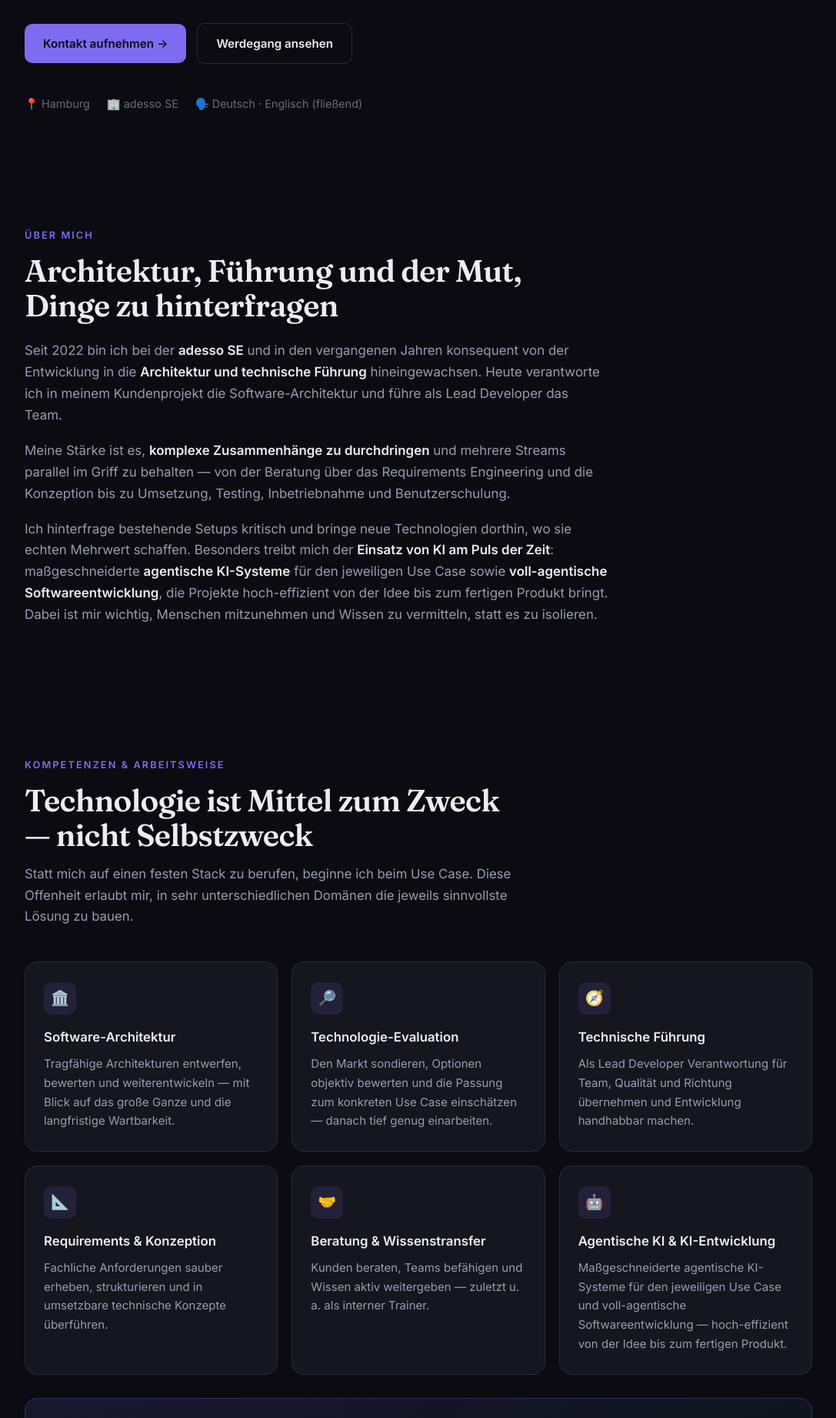
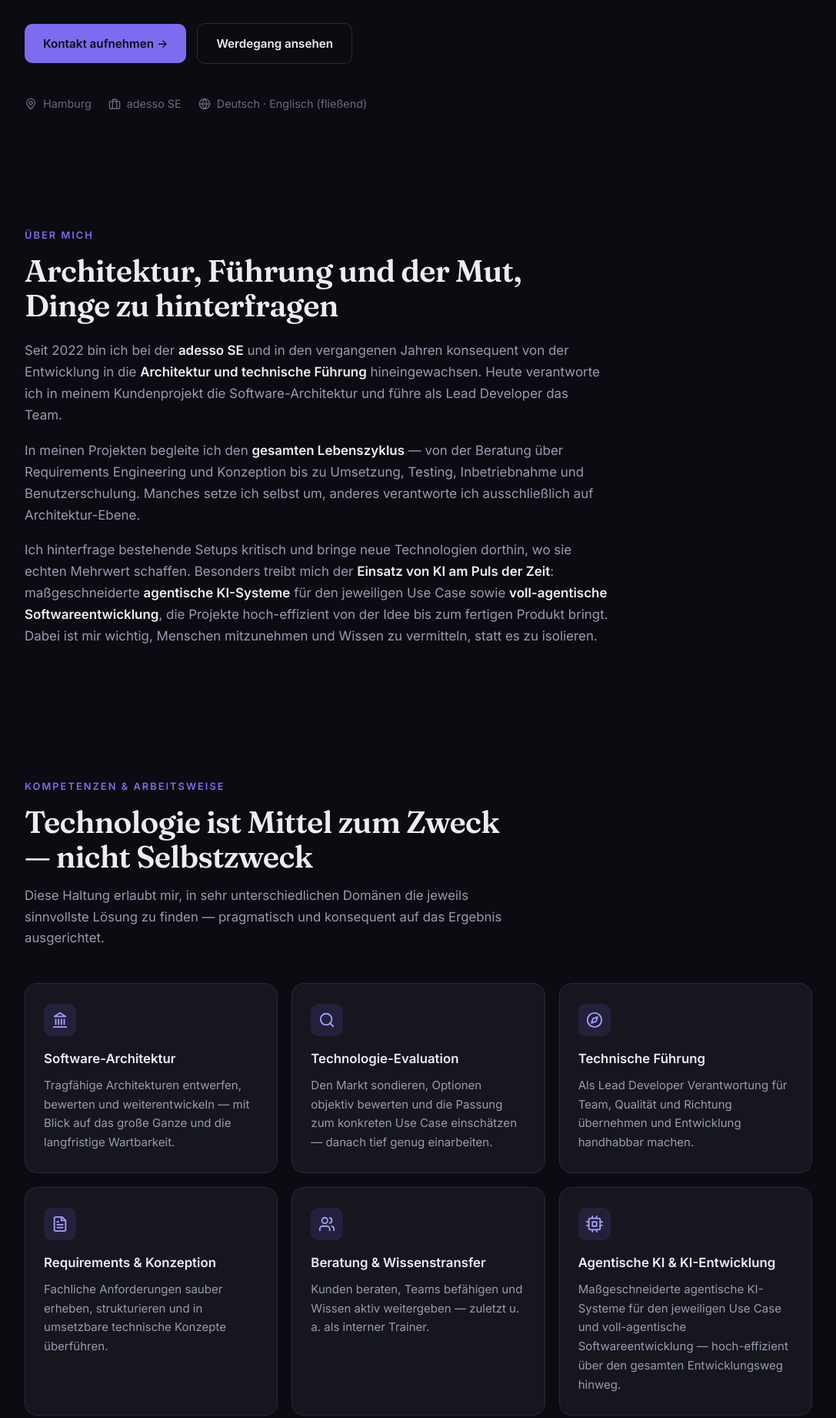
Before and after one commit to Jan1902/portfolio, a plain HTML site: page index.html in a window 1280 px wide. Shown: the part 700-2542 px from the top of the page at 77% size, without its empty margins (96-1183 px from the left). Drawn offline with Linux system fonts and the light colour scheme.

Commit message:
Polish copy, replace emoji with SVG icons, optimize photo, clean up code
- Reduce repetition between hero/about and across AI/use-case wording
- Spell out "Requirements Engineering", drop anglicisms (Streams, hands-on)
- Swap emoji icons for monochrome inline SVGs (cards, cert badges, meta)
- Compress profile photo 1265KB -> 34KB (600px)
- Remove dead .nav-toggle CSS and placeholder JS, align nav bg, drop unused var

Co-Authored-By: Claude Opus 4.8 <noreply@anthropic.com>

```diff
--- a/index.html
+++ b/index.html
@@ -11,7 +11,6 @@
 <style>
   :root {
     --bg: #0b0b11;
-    --bg-soft: #12121a;
     --surface: #16161f;
     --surface-2: #1d1d28;
     --border: #2a2a37;
@@ -72,7 +71,7 @@
     top: 0;
     z-index: 50;
     backdrop-filter: blur(12px);
-    background: rgba(13,13,15,0.72);
+    background: rgba(11,11,17,0.72);
     border-bottom: 1px solid transparent;
     transition: border-color .3s ease, background .3s ease;
   }
@@ -96,7 +95,6 @@
     transition: color .2s ease;
   }
   .nav-links a:hover { color: var(--text); }
-  .nav-toggle { display: none; background: none; border: 0; color: var(--text); cursor: pointer; font-size: 1.4rem; }
 
   /* ---------- Hero ---------- */
   .hero { padding: 80px 0 72px; }
@@ -199,6 +197,7 @@
     font-size: 0.9rem;
   }
   .meta-line span { display: inline-flex; align-items: center; gap: 8px; }
+  .meta-line svg { width: 16px; height: 16px; }
 
   /* ---------- Sections ---------- */
   section { padding: 76px 0; }
@@ -249,9 +248,15 @@
     width: 42px; height: 42px;
     border-radius: var(--radius-sm);
     background: var(--accent-dim);
+    color: var(--accent-soft);
     display: flex; align-items: center; justify-content: center;
     margin-bottom: 16px;
-    font-size: 1.2rem;
+  }
+  .card .ico svg { width: 22px; height: 22px; }
+  /* monochrome Linien-Icons (Karten, Badges, Meta-Zeile) */
+  .card .ico svg, .cert .badge svg, .meta-line svg {
+    fill: none; stroke: currentColor; stroke-width: 2;
+    stroke-linecap: round; stroke-linejoin: round;
   }
   .card h3 { font-size: 1.05rem; margin-bottom: 8px; font-weight: 600; }
   .card p { color: var(--text-muted); font-size: 0.94rem; }
@@ -385,9 +390,10 @@
     width: 40px; height: 40px;
     border-radius: 9px;
     background: var(--accent-dim);
+    color: var(--accent-soft);
     display: flex; align-items: center; justify-content: center;
-    font-size: 1.15rem;
   }
+  .cert .badge svg { width: 20px; height: 20px; }
   .cert h3 { font-size: 0.98rem; font-weight: 600; margin-bottom: 3px; }
   .cert .issuer { font-size: 0.86rem; color: var(--text-muted); }
   .cert .status { font-size: 0.74rem; color: var(--accent-soft); margin-top: 5px; display: inline-block; border: 1px solid rgba(125,108,240,0.35); border-radius: 6px; padding: 1px 8px; }
@@ -501,9 +507,9 @@
             <a href="#erfahrung" class="btn btn-ghost">Werdegang ansehen</a>
           </div>
           <div class="meta-line">
-            <span>📍 Hamburg</span>
-            <span>🏢 adesso SE</span>
-            <span>🗣️ Deutsch · Englisch (fließend)</span>
+            <span><svg viewBox="0 0 24 24" aria-hidden="true"><path d="M20 10c0 4.4-8 12-8 12s-8-7.6-8-12a8 8 0 0 1 16 0Z"/><circle cx="12" cy="10" r="3"/></svg> Hamburg</span>
+            <span><svg viewBox="0 0 24 24" aria-hidden="true"><rect x="2" y="7" width="20" height="14" rx="2"/><path d="M16 21V5a2 2 0 0 0-2-2h-4a2 2 0 0 0-2 2v16"/></svg> adesso SE</span>
+            <span><svg viewBox="0 0 24 24" aria-hidden="true"><circle cx="12" cy="12" r="10"/><path d="M2 12h20"/><path d="M12 2a15.3 15.3 0 0 1 4 10 15.3 15.3 0 0 1-4 10 15.3 15.3 0 0 1-4-10 15.3 15.3 0 0 1 4-10Z"/></svg> Deutsch · Englisch (fließend)</span>
           </div>
         </div>
         <div class="hero-portrait">
@@ -527,9 +533,9 @@
           ich in meinem Kundenprojekt die Software-Architektur und führe als Lead Developer das Team.
         </p>
         <p>
-          Meine Stärke ist es, <strong>komplexe Zusammenhänge zu durchdringen</strong> und mehrere Streams parallel
-          im Griff zu behalten — von der Beratung über das Requirements Engineering und die Konzeption bis zu
-          Umsetzung, Testing, Inbetriebnahme und Benutzerschulung.
+          In meinen Projekten begleite ich den <strong>gesamten Lebenszyklus</strong> — von der Beratung über
+          Requirements Engineering und Konzeption bis zu Umsetzung, Testing, Inbetriebnahme und Benutzerschulung.
+          Manches setze ich selbst um, anderes verantworte ich ausschließlich auf Architektur-Ebene.
         </p>
         <p>
           Ich hinterfrage bestehende Setups kritisch und bringe neue Technologien dorthin, wo sie echten Mehrwert
@@ -549,41 +555,41 @@
         <div class="section-tag">Kompetenzen &amp; Arbeitsweise</div>
         <h2>Technologie ist Mittel zum Zweck — nicht Selbstzweck</h2>
         <p>
-          Statt mich auf einen festen Stack zu berufen, beginne ich beim Use Case. Diese Offenheit erlaubt mir,
-          in sehr unterschiedlichen Domänen die jeweils sinnvollste Lösung zu bauen.
+          Diese Haltung erlaubt mir, in sehr unterschiedlichen Domänen die jeweils sinnvollste Lösung zu finden —
+          pragmatisch und konsequent auf das Ergebnis ausgerichtet.
         </p>
       </div>
 
       <div class="cards reveal">
         <div class="card">
-          <div class="ico">🏛️</div>
+          <div class="ico"><svg viewBox="0 0 24 24" aria-hidden="true"><line x1="3" x2="21" y1="22" y2="22"/><line x1="6" x2="6" y1="18" y2="11"/><line x1="10" x2="10" y1="18" y2="11"/><line x1="14" x2="14" y1="18" y2="11"/><line x1="18" x2="18" y1="18" y2="11"/><polygon points="12 2 20 7 4 7"/></svg></div>
           <h3>Software-Architektur</h3>
           <p>Tragfähige Architekturen entwerfen, bewerten und weiterentwickeln — mit Blick auf das große Ganze und die langfristige Wartbarkeit.</p>
         </div>
         <div class="card">
-          <div class="ico">🔎</div>
+          <div class="ico"><svg viewBox="0 0 24 24" aria-hidden="true"><circle cx="11" cy="11" r="8"/><path d="m21 21-4.3-4.3"/></svg></div>
           <h3>Technologie-Evaluation</h3>
           <p>Den Markt sondieren, Optionen objektiv bewerten und die Passung zum konkreten Use Case einschätzen — danach tief genug einarbeiten.</p>
         </div>
         <div class="card">
-          <div class="ico">🧭</div>
+          <div class="ico"><svg viewBox="0 0 24 24" aria-hidden="true"><circle cx="12" cy="12" r="10"/><polygon points="16.24 7.76 14.12 14.12 7.76 16.24 9.88 9.88 16.24 7.76"/></svg></div>
           <h3>Technische Führung</h3>
           <p>Als Lead Developer Verantwortung für Team, Qualität und Richtung übernehmen und Entwicklung handhabbar machen.</p>
         </div>
         <div class="card">
-          <div class="ico">📐</div>
+          <div class="ico"><svg viewBox="0 0 24 24" aria-hidden="true"><path d="M15 2H6a2 2 0 0 0-2 2v16a2 2 0 0 0 2 2h12a2 2 0 0 0 2-2V7Z"/><path d="M14 2v5h5"/><path d="M16 13H8"/><path d="M16 17H8"/><path d="M10 9H8"/></svg></div>
           <h3>Requirements &amp; Konzeption</h3>
           <p>Fachliche Anforderungen sauber erheben, strukturieren und in umsetzbare technische Konzepte überführen.</p>
         </div>
         <div class="card">
-          <div class="ico">🤝</div>
+          <div class="ico"><svg viewBox="0 0 24 24" aria-hidden="true"><path d="M16 21v-2a4 4 0 0 0-4-4H6a4 4 0 0 0-4 4v2"/><circle cx="9" cy="7" r="4"/><path d="M22 21v-2a4 4 0 0 0-3-3.87"/><path d="M16 3.13a4 4 0 0 1 0 7.75"/></svg></div>
           <h3>Beratung &amp; Wissenstransfer</h3>
           <p>Kunden beraten, Teams befähigen und Wissen aktiv weitergeben — zuletzt u. a. als interner Trainer.</p>
         </div>
         <div class="card">
-          <div class="ico">🤖</div>
+          <div class="ico"><svg viewBox="0 0 24 24" aria-hidden="true"><rect x="4" y="4" width="16" height="16" rx="2"/><rect x="9" y="9" width="6" height="6"/><path d="M9 1v3"/><path d="M15 1v3"/><path d="M9 20v3"/><path d="M15 20v3"/><path d="M20 9h3"/><path d="M20 14h3"/><path d="M1 9h3"/><path d="M1 14h3"/></svg></div>
           <h3>Agentische KI &amp; KI-Entwicklung</h3>
-          <p>Maßgeschneiderte agentische KI-Systeme für den jeweiligen Use Case und voll-agentische Softwareentwicklung — hoch-effizient von der Idee bis zum fertigen Produkt.</p>
+          <p>Maßgeschneiderte agentische KI-Systeme für den jeweiligen Use Case und voll-agentische Softwareentwicklung — hoch-effizient über den gesamten Entwicklungsweg hinweg.</p>
         </div>
       </div>
 
@@ -654,7 +660,7 @@
             <div class="trow">
               <span class="yr">ab 2022</span>
               <b>Developer</b>
-              <span class="desc">Gesamter Lebenszyklus: Beratung, RE, Konzeption, Umsetzung, Testing, Inbetriebnahme, Benutzerschulung.</span>
+              <span class="desc">Gesamter Lebenszyklus: Beratung, Requirements Engineering, Konzeption, Umsetzung, Testing, Inbetriebnahme, Benutzerschulung.</span>
             </div>
           </div>
         </div>
@@ -729,14 +735,14 @@
         <div class="qual-sub">Zertifizierungen</div>
         <div class="cert-grid">
           <div class="cert">
-            <div class="badge">🏛️</div>
+            <div class="badge"><svg viewBox="0 0 24 24" aria-hidden="true"><circle cx="12" cy="8" r="6"/><path d="M15.477 12.89 17 22l-5-3-5 3 1.523-9.11"/></svg></div>
             <div>
               <h3>CPSA — Certified Professional for Software Architecture</h3>
               <div class="issuer">iSAQB · Foundation Level</div>
             </div>
           </div>
           <div class="cert">
-            <div class="badge">🤖</div>
+            <div class="badge"><svg viewBox="0 0 24 24" aria-hidden="true"><path d="M20 13c0 5-3.5 7.5-7.66 8.95a1 1 0 0 1-.67-.01C7.5 20.5 4 18 4 13V6a1 1 0 0 1 1-1c2 0 4.5-1.2 6.24-2.72a1.17 1.17 0 0 1 1.52 0C14.51 3.81 17 5 19 5a1 1 0 0 1 1 1Z"/><path d="m9 12 2 2 4-4"/></svg></div>
             <div>
               <h3>Claude Certified Architect</h3>
               <div class="issuer">Anthropic</div>
@@ -761,7 +767,7 @@
       </div>
 
       <div class="note reveal">
-        <b>Wichtiger als Zertifikate:</b> die Praxis. Den größten Wert sehe ich in der breiten, hands-on
+        <b>Wichtiger als Zertifikate:</b> die Praxis. Den größten Wert sehe ich in der breiten, praxisnahen
         Projekterfahrung über sehr unterschiedliche, anspruchsvolle Domänen hinweg — dort, wo Architektur-
         und Führungsentscheidungen jeden Tag real auf die Probe gestellt werden.
       </div>
@@ -823,14 +829,6 @@
     entries.forEach((e) => { if (e.isIntersecting) { e.target.classList.add('in'); io.unobserve(e.target); } });
   }, { threshold: 0.12 });
   document.querySelectorAll('.reveal').forEach((el) => io.observe(el));
-
-  // Platzhalter-Links abfangen
-  document.querySelectorAll('[data-placeholder]').forEach((a) => {
-    a.addEventListener('click', (ev) => {
-      ev.preventDefault();
-      alert('Platzhalter — bitte deinen Profil-Link in der index.html eintragen.');
-    });
-  });
 </script>
 </body>
 </html>
```
Also changed, not shown: profile.jpg.
